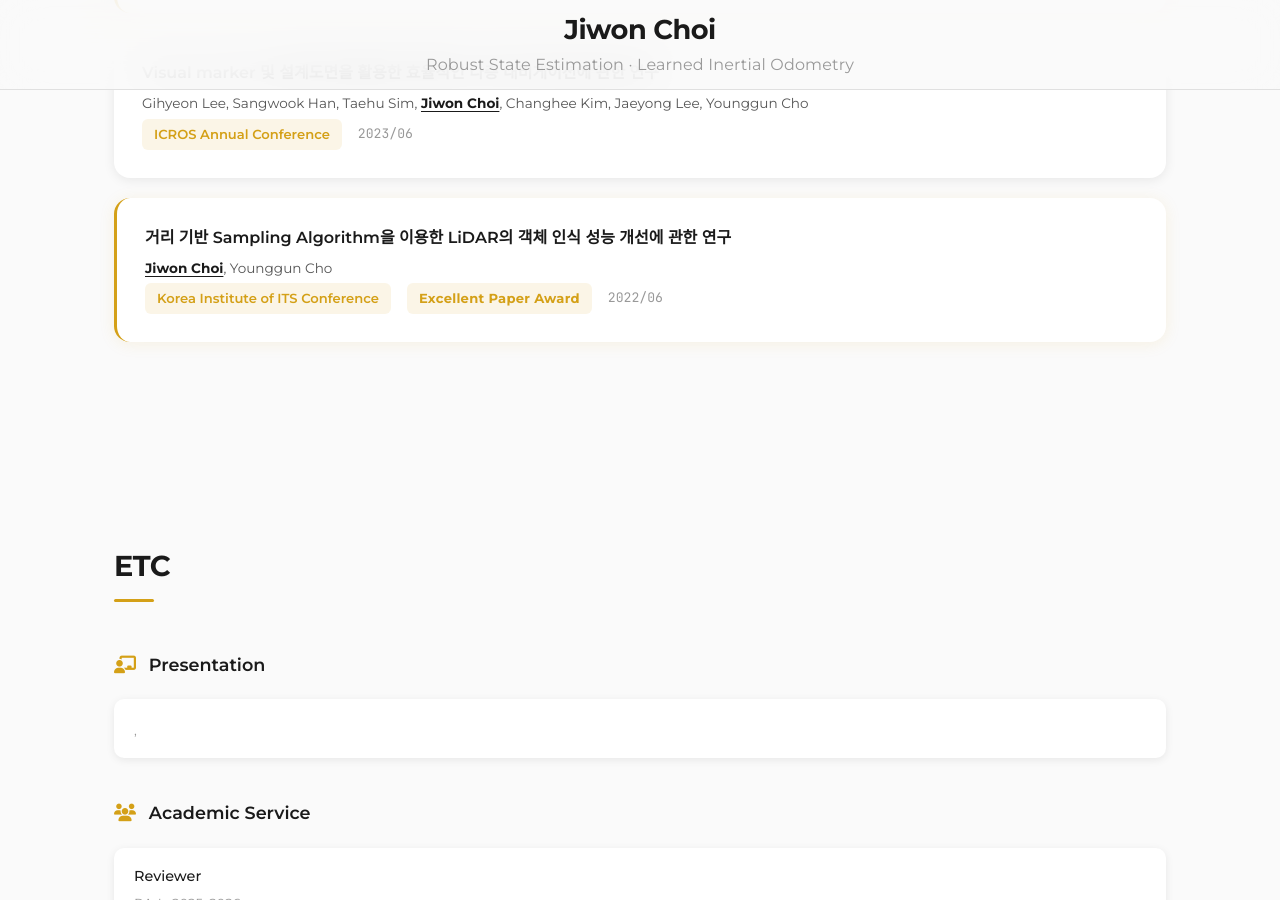
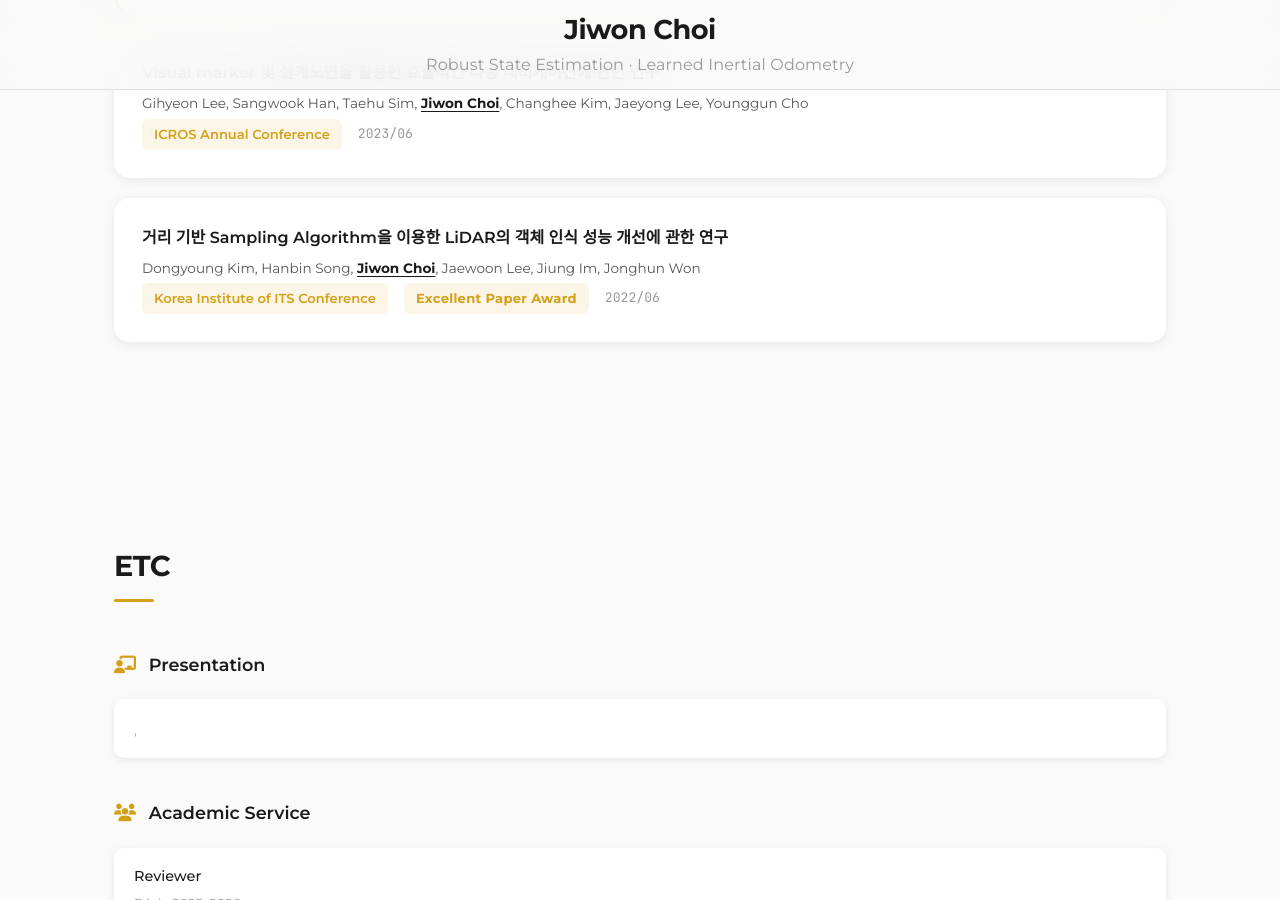
Before and after one commit to jivvon1/jivvon1.github.io, a Jekyll site: the page built from index.old.html, in a window 1280 px wide and 900 px high, scrolled down 4006 px. Built offline with Jekyll 4.4.1, drawn with Linux system fonts in a browser that asks for light colours.

Commit message:
update publications

```diff
--- a/_data/research.yml
+++ b/_data/research.yml
@@ -72,7 +72,7 @@
   title: "거리 기반 Sampling Algorithm을 이용한 LiDAR의 객체 인식 성능 개선에 관한 연구"
   conference: "Korea Institute of ITS Conference"
   conference_link: ""
-  authors: "Jiwon Choi, Younggun Cho"
+  authors: "Dongyoung Kim, Hanbin Song, Jiwon Choi, Jaewoon Lee, Jiung Im, Jonghun Won"
   paper_link: ""
   arxiv_link: ""
   project_link: ""
```
